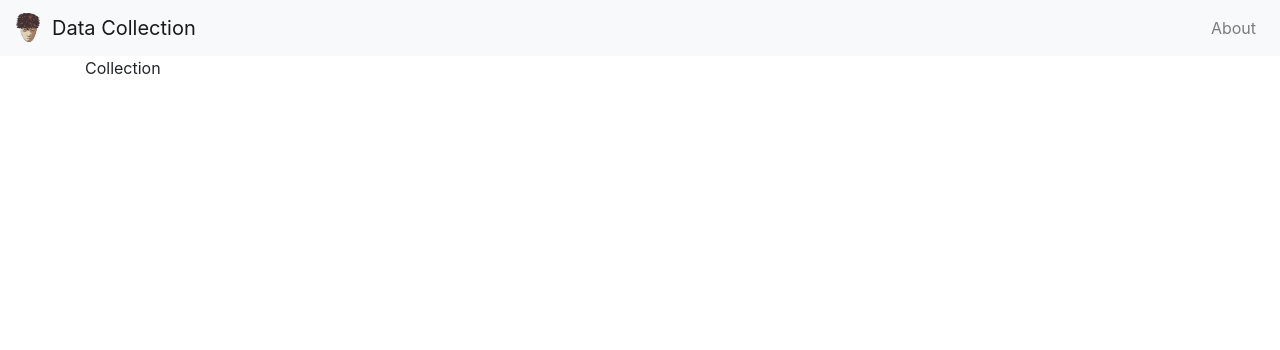
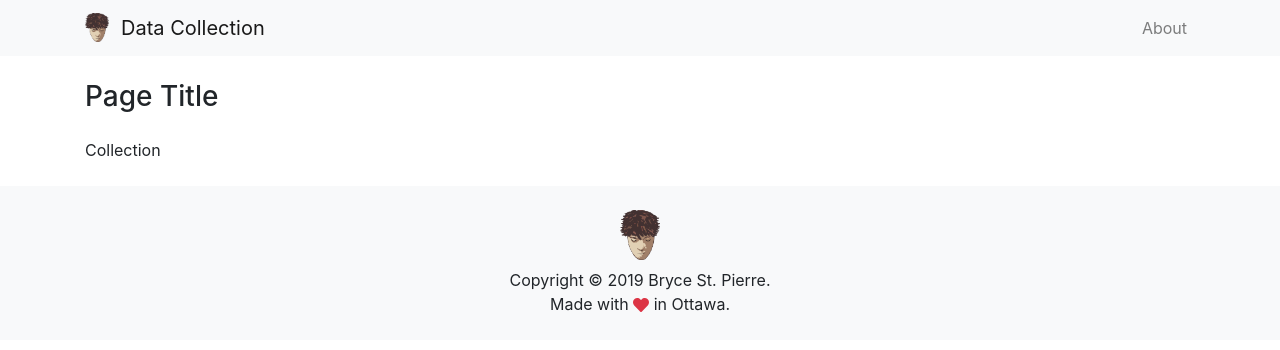
Before and after one commit to BryceStPierre/personal-toolkit-data-collection, a React (Create React App) app in the folder client/: page /collection in a window 1280 px wide. Shown: the top 350 px of the page. Built offline with nearby package versions, Linux system fonts and the light colour scheme.

Commit message:
Added Footer to UI.

```diff
--- a/client/package.json
+++ b/client/package.json
@@ -6,6 +6,7 @@
     "bootstrap": "^4.2.1",
     "react": "^16.7.0",
     "react-dom": "^16.7.0",
+    "react-icons": "^3.2.2",
     "react-router-dom": "^4.3.1",
     "react-scripts": "2.1.1",
     "reactstrap": "^6.5.0"
--- a/client/src/App.css
+++ b/client/src/App.css
@@ -4,3 +4,12 @@
   width: 24px;
   height: 29px;
 }
+
+.branding-footer {
+  width: 40px;
+  height: 50px;
+}
+
+.text-red {
+  color: #dc3545;
+}
--- a/client/src/App.js
+++ b/client/src/App.js
@@ -1,10 +1,12 @@
 import React, { Component } from 'react';
 import { BrowserRouter as Router, Route } from 'react-router-dom';
+import { Container, Row, Col } from 'reactstrap';
 
 import Navigation from './Navigation';
 import Login from './Login';
 import About from './About';
 import Collection from './Collection';
+import Footer from './Footer';
 
 import './App.css';
 
@@ -19,7 +21,7 @@ class App extends Component {
     };
   }
 
-  toggle = () => {
+  toggleNavigation = () => {
     this.setState({ isOpen: !this.state.isOpen });
   }
 
@@ -27,11 +29,20 @@ class App extends Component {
     return (
       <Router>
         <div>
-          <Navigation onToggle={this.toggle} isOpen={this.state.isOpen} />
+          <Navigation onToggle={this.toggleNavigation} isOpen={this.state.isOpen} />
+          <Container className={"mt-4"}>
+            <Row className={"mb-3"}>
+              <Col>
+                <h3>Page Title</h3>
+              </Col>
+            </Row>
+          </Container>
 
           <Route path="/" exact component={Login} />
           <Route path="/about" component={About} />
           <Route path="/collection" component={Collection} />
+
+          <Footer />
         </div>
       </Router>
     );
--- /dev/null
+++ b/client/src/Footer.js
@@ -0,0 +1,25 @@
+import React, { Component } from 'react';
+import { Container, Row, Col } from 'reactstrap';
+
+import { FaHeart } from "react-icons/fa";
+
+import bryce from './bryce.png';
+
+class Footer extends Component {
+  render () {
+    return (
+      <Container fluid className={'mt-4 bg-light'}>
+        <Row>
+          <Col className={'text-center mt-4 mb-2'}>
+            <img src={bryce} className={'branding-footer'} alt='Bryce St. Pierre' />
+            <p className={'text-center mt-2'}>
+              Copyright &copy; 2019 Bryce St. Pierre.<br/>Made with <FaHeart className='text-red' /> in Ottawa.
+            </p>
+          </Col>
+        </Row>
+      </Container>
+    );
+  }
+}
+
+export default Footer;
--- a/client/src/Navigation.js
+++ b/client/src/Navigation.js
@@ -2,7 +2,7 @@ import React, { Component } from 'react'
 import { Link } from 'react-router-dom';
 
 import {
-  Navbar, NavbarBrand, NavbarToggler, Collapse,
+  Container, Navbar, NavbarBrand, NavbarToggler, Collapse,
   Nav, NavItem, NavLink, UncontrolledDropdown,
   DropdownToggle, DropdownMenu, DropdownItem
 } from 'reactstrap';
@@ -13,8 +13,9 @@ class Navigation extends Component {
   render() {
     return (
       <Navbar color='light' light expand='sm'>
+        <Container>
           <Link className='navbar-brand' to='/'>
-          <img src={bryce} className={'branding'} alt='Bryce' />
+            <img src={bryce} className={'branding'} alt='Bryce St. Pierre' />
             Data Collection
           </Link>
           <NavbarToggler onClick={this.props.onToggle} />
@@ -45,6 +46,7 @@ class Navigation extends Component {
               </UncontrolledDropdown> */}
             </Nav>
           </Collapse>
+        </Container>
       </Navbar>
     );
   }
```
Also changed, not shown: 1 other file (tests, documents, lock files or other folders). Lines whose indentation alone changed are shown as unchanged.
